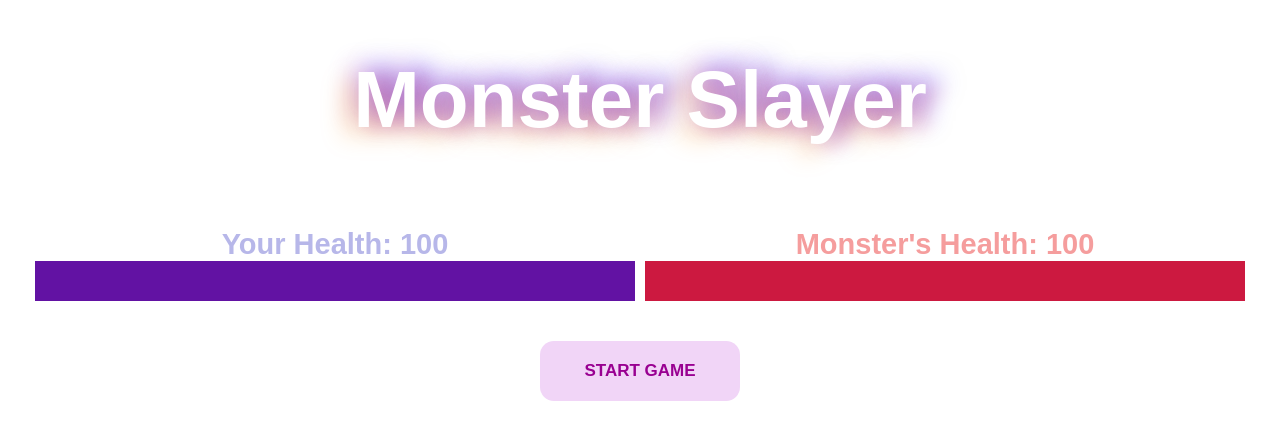
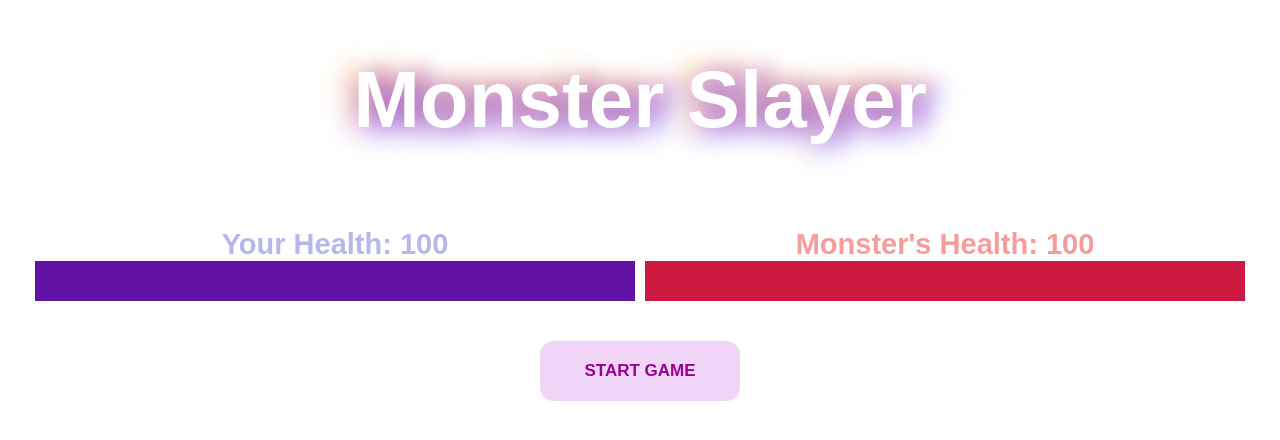
Before and after one commit to MikkoPet/angularSlayer, an Angular app in the folder angular-slayer/: page / in a window 1280 px wide. Shown: the top 440 px of the page. Built offline with nearby package versions, Linux system fonts and the light colour scheme.

Commit message:
style: flip title gradient

```diff
--- a/angular-slayer/src/app/app.component.css
+++ b/angular-slayer/src/app/app.component.css
@@ -1,10 +1,10 @@
 h1 {
     font-size: 8em;
     font-weight: bolder;
-    text-shadow: 13px 4px 18px rgba(241, 10, 10, 0.17),
-                14px -6px 25px rgba(58, 15, 247, 0.5),
-                -6px -7px 25px rgba(138, 31, 209, 0.32),
-                -12px 9px 25px rgba(255, 140, 8, 0.37);
+    text-shadow: 13px -6px 18px rgba(241, 10, 10, 0.17),
+                14px 4px 25px rgba(58, 15, 247, 0.5),
+                -6px 9px 25px rgba(138, 31, 209, 0.32),
+                -12px -7px 25px rgba(255, 140, 8, 0.37);
     color: rgb(255, 255, 255);
 }
 
```
